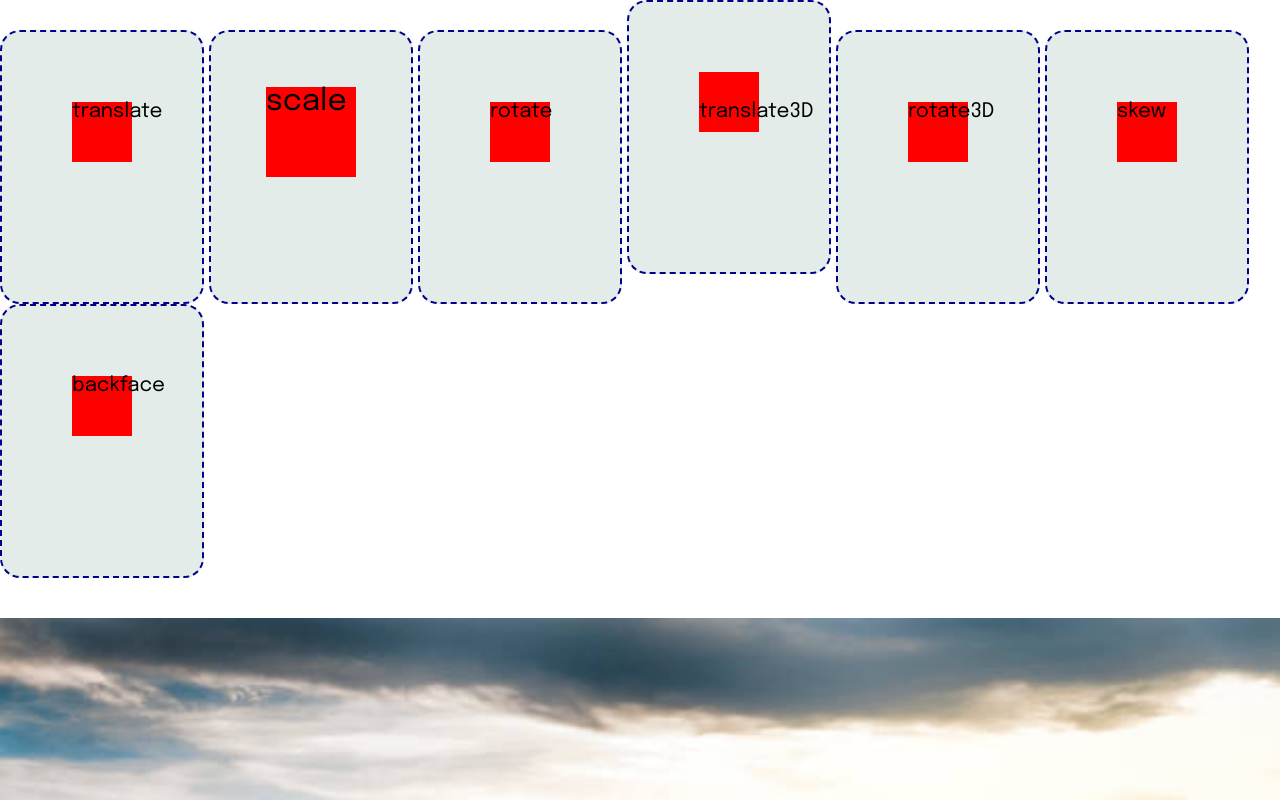
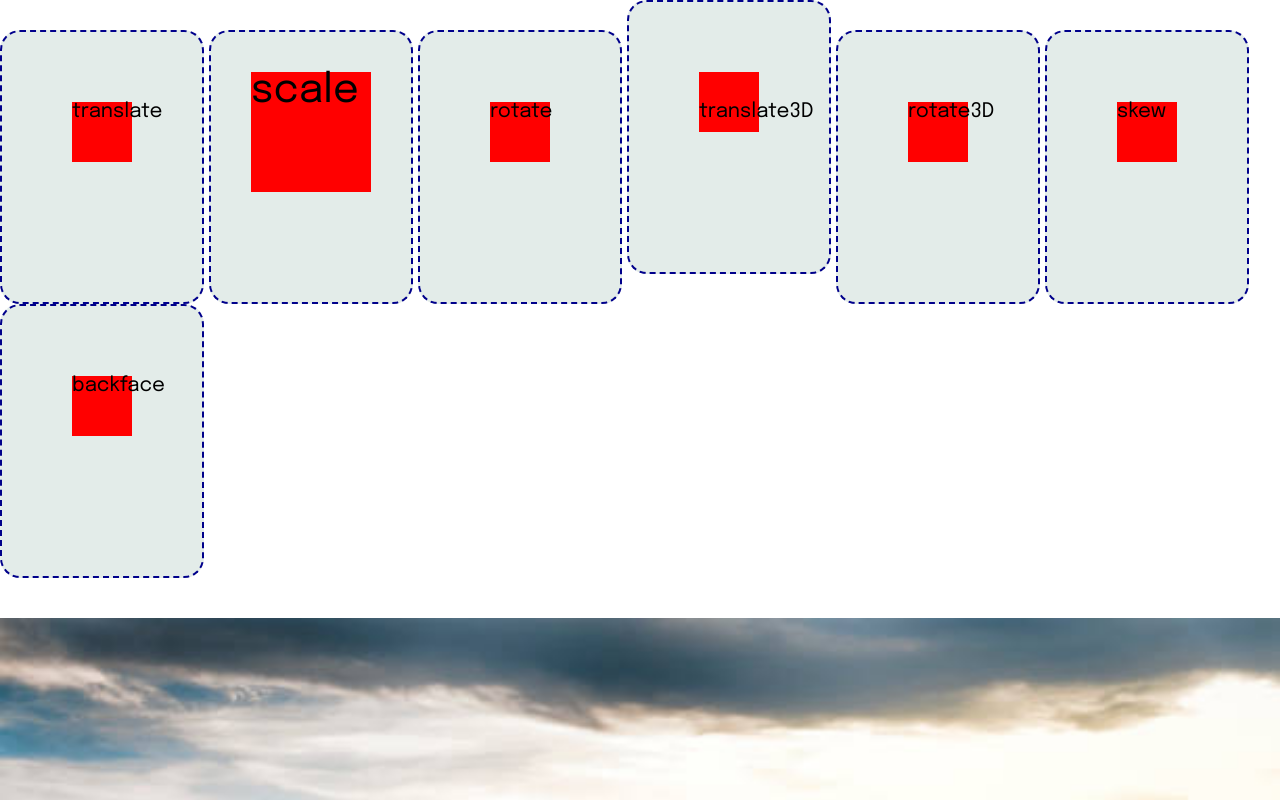
Before and after one commit to OleksandraMerkul/lesson_11, a plain HTML site: page index.html in a window 1280 px wide. In both pictures the pointer is over the element 311 px from the left and 132 px from the top of the page. Shown: the top 800 px of the page. Drawn offline with Linux system fonts and the light colour scheme; a web font is replaced by a local one.

Commit message:
Add files via upload

```diff
--- a/css/style.css
+++ b/css/style.css
@@ -36,7 +36,7 @@ margin: 0 auto;}
  {width: 60px; height: 60px;
 background-color: red;
 margin: 0 auto;}
-.content__wrapper-card:hover .card-item--scale {transform: scale(150%);}
+.content__wrapper-card:hover .card-item--scale {transform: scale(2);}
 
 .card-item--rotate {width: 60px; height: 60px;
 background-color: red;
```
